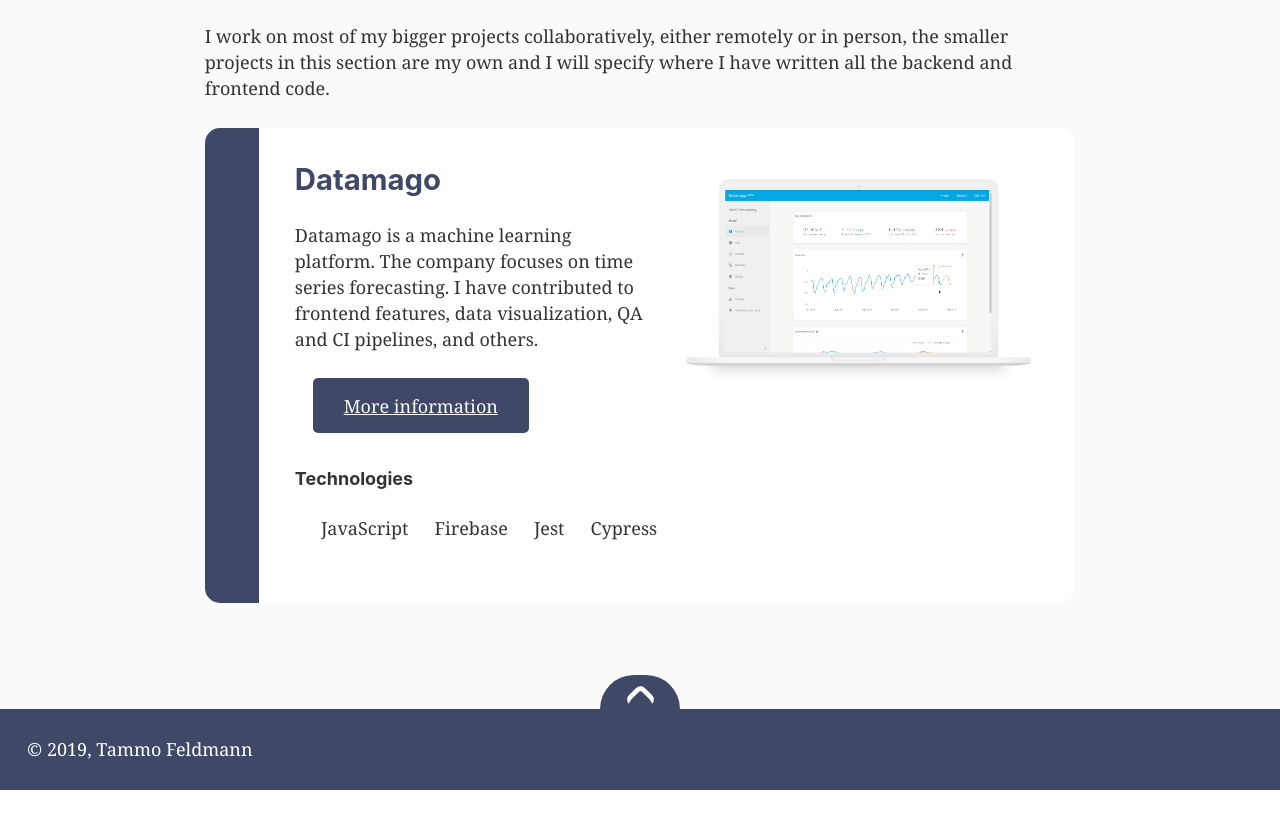
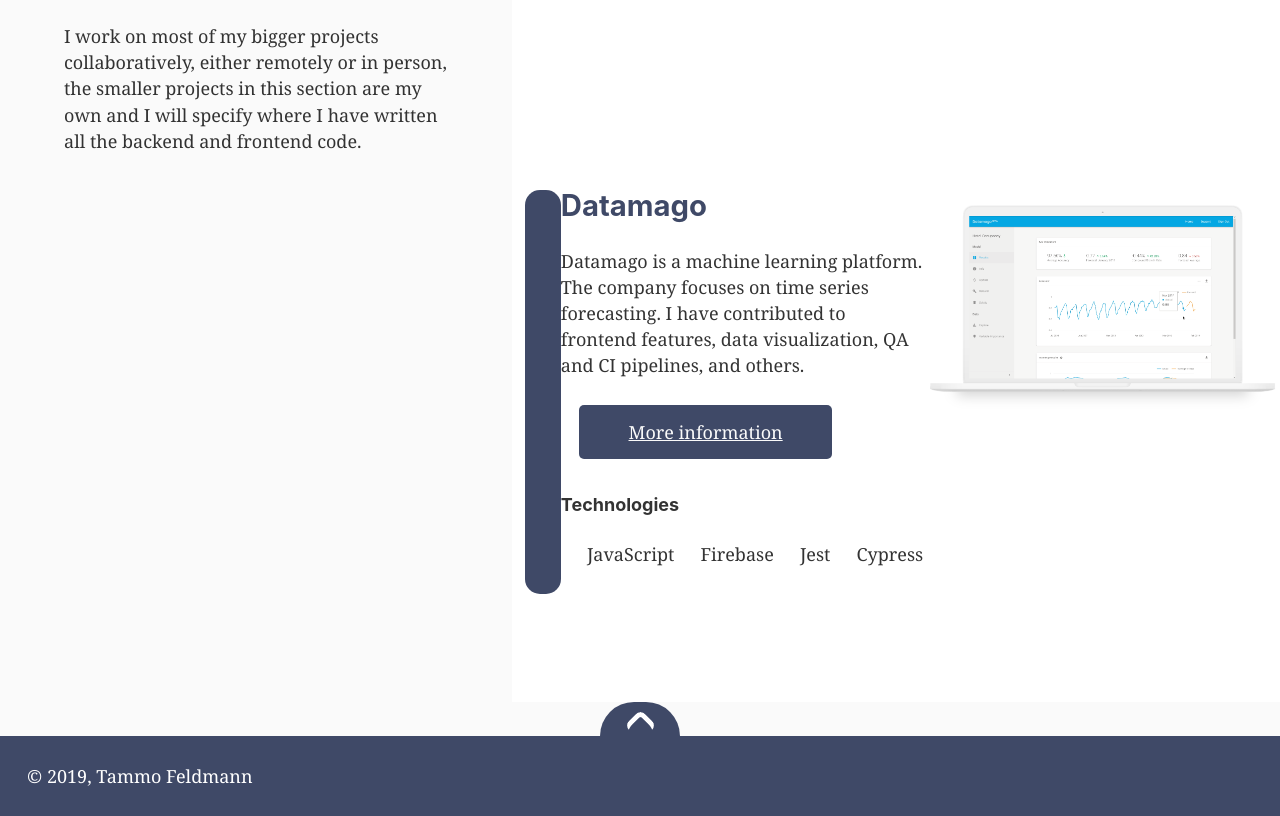
Before and after one commit to Tammo-Feldmann/personal_site, a Gatsby site: page / in a window 1280 px wide. Shown: the part 2548-3364 px from the top of the page. Before the commit the page ends 3338 px from the top, so only its background shows below. Built offline with nearby package versions, Linux system fonts and the light colour scheme; Gatsby itself is replaced by a stand-in of ours.

Commit message:
First implementation of new styling idea for projects section

```diff
--- a/src/components/projects.js
+++ b/src/components/projects.js
@@ -3,16 +3,17 @@
 
 const Projects = () => (
   <div id="projects-section" style={{
-    padding:`8rem 16% 4rem 16%`,
+    padding:`8rem 5% 4rem 5%`,
     backgroundColor: `#FAFAFA`,
+    width: `40%`
     }}>
     <h1>Projects</h1>
     <p>I work on most of my bigger projects collaboratively, either remotely or in person, the smaller projects in this
       section are my own and I will specify where I have written all the backend and frontend code.</p>
-    <div style={{borderLeft: `3rem solid #3F4967`, display: `flex`, justifyContent: `space-between`, padding: `2rem`, marginTop:`1rem`, backgroundColor: `#FFFFFF`, borderRadius: `15px`}}>
+    <div style={{borderLeft: `2rem solid #3F4967`, display: `flex`, justifyContent: `space-between`, margin: `2rem 2rem 2rem 120%`, backgroundColor: `#FFFFFF`, borderRadius: `15px`}}>
         <div>
           <h2>Datamago</h2>
-          <p style={{width:`20rem`}}>Datamago is a machine learning platform. The company focuses on time series forecasting. I have contributed to frontend features,
+          <p style={{width:`100%`}}>Datamago is a machine learning platform. The company focuses on time series forecasting. I have contributed to frontend features,
             data visualization, QA and CI pipelines, and others.
           </p>
           <div style={{
@@ -22,7 +23,7 @@
             backgroundColor: `#3F4967`,
             color: `white`,
             textAlign: `center`,
-            width: `12rem`
+            width: `70%`
             }}>
           <a href="https://www.linkedin.com/in/tammo-feldmann/"
           style={{color: `#FAFAFA`}}>More information
@@ -37,7 +38,7 @@
             <ul>Cypress</ul>
           </div>
         </div>
-        <div style={{width: `20rem`, height: `15rem`}}>
+        <div style={{minWidth: `20rem`, height: `15rem`}}>
           <img src={Landing} alt="Datamago Landing Page"
         ></img>
         </div>
```
